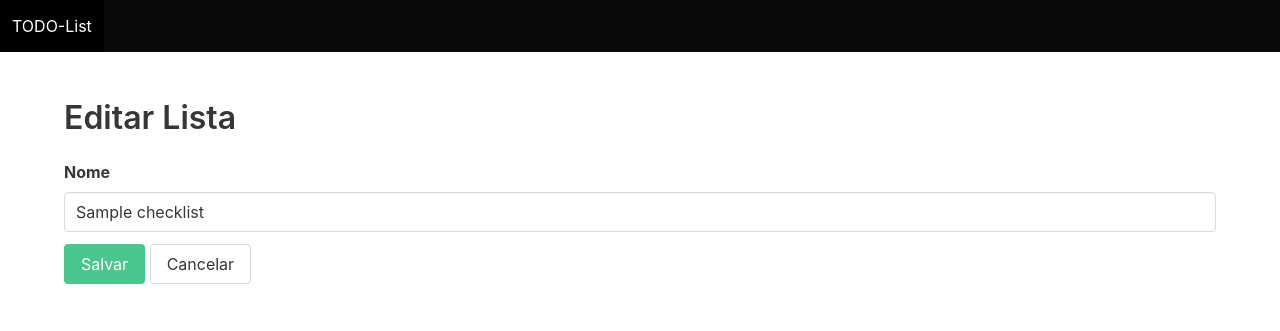
After one commit to Durvaks/todo-list-learn, a Node server app: page /checklists/600000000000000000000001/edit in a window 1280 px wide. The commit adds this page. Shown: the top 331 px of the page. Run offline with Node 20, Linux system fonts and the light colour scheme; tables that the repository leaves empty hold one stand-in row (values such as "Sample post"); some libraries are stand-ins or nearby versions.

Commit message:
creation, edition and remotion. Ok!

```diff
--- a/App.js
+++ b/App.js
@@ -1,17 +1,17 @@
 const express = require('express');
 const path = require('path')
-
 const checklistRouter = require('./src/routes/Checklist');
-const rootRouter = require('./src/routes/index')
+const rootRouter = require('./src/routes/index');
+const methodOverride = require('method-override');
 
 require('./Config/Database');
 
 
 const app = express();
+app.use(methodOverride('_method', {methods:['POST', 'GET']}));
 app.use(express.json());
 app.use(express.urlencoded({extended: true}));
-
-app.use(express.static(path.join(__dirname, 'Public')))
+app.use(express.static(path.join(__dirname, 'Public')));
 
 app.set('views', path.join(__dirname, 'src/views'));
 app.set('view engine', 'ejs');
--- a/package.json
+++ b/package.json
@@ -13,6 +13,7 @@
   "dependencies": {
     "ejs": "^3.1.9",
     "express": "^4.18.2",
+    "method-override": "^3.0.0",
     "mongoose": "^7.1.0"
   },
   "devDependencies": {
--- a/src/routes/Checklist.js
+++ b/src/routes/Checklist.js
@@ -1,10 +1,8 @@
-const express = require('express')
+const express = require('express');
 
 const router = express.Router();
 
 const Checklist = require('../models/checklist');
-const checklist = require('../models/checklist');
-
 
 router.get("/", async (req, res) => {
     try{
@@ -47,24 +45,36 @@ router.get("/:id", async (req, res) => {
 
 })
 
+router.get('/:id/edit', async(req, res)=>{
+    try{
+        let checklist = await Checklist.findById(req.params.id);
+        res.status(200).render('checklists/edit', {checklist: checklist})
+    }catch{
+        res.status(422).render('pages/error', {error: 'Erro ao exibir as listas'});
+    }
+})
+
 
 //ATUALIZA UM DADO PELO ID
-router.put("/:id", async (req, res) => {
-    let {name} = req.body;
+router.put('/:id', async (req, res) => {
+    let {name} = req.body.checklist;
+    let checklist = await Checklist.findById(req.params.id);
     try{
-        let checklist = await Checklist.findByIdAndUpdate(req.params.id, {name}); //<=== Encontrar e Atualizar  do banco de dados
-        res.status(200).json(checklist);
-    }catch(err){
-        res.status(422).json(error);
+        await checklist.updateOne({name});
+        res.redirect('/checklists');
+    }catch(error){
+        console.log(error)
+        let errors = error.erros
+        res.status(422).render('checklists/edit', {checklist: {...checklist, errors}})
     }
-})
+});
 
 router.delete("/:id", async (req, res)=>{
     try{
         let checklist = await Checklist.findByIdAndDelete(req.params.id); //<=== Encontrar e Deletar do banco de dados
-        res.status(200).json(checklist);
+        res.redirect('/checklists');
     }catch(error){
-        res.status(422).json(error);
+        res.status(500).render('/pages/error', {error: 'erro ao deletar a lista de tarefas'});
     }
 })
 
--- /dev/null
+++ b/src/views/checklists/edit.ejs
@@ -0,0 +1,9 @@
+<%- include('../layouts/header', {title: 'Editar tarefas'})%>
+<%- include("../layouts/menu")%>
+<section class="section">
+    <div class="container">
+      <h1 class="title size-4">Editar Lista</h1>
+      <%- include('form', {url: `/checklists/${checklist.id}/?_method=PUT`, checklist: checklist}) %>
+    </div>
+</section>
+<%- include("../layouts/footer")%>
--- a/src/views/checklists/form.ejs
+++ b/src/views/checklists/form.ejs
@@ -1,4 +1,4 @@
-<form method="<%= method %>" action="<%= url %>">
+<form method="post" action="<%= url %>">
     <div class="field">
         <label class="label">Nome</label>
         <div class="control">
--- a/src/views/checklists/index.ejs
+++ b/src/views/checklists/index.ejs
@@ -33,12 +33,12 @@
               </p>
               <p class="card-footer-item">
                 <span>
-                  <a href="checklist-form.html">Editar</a>
+                  <a href="/checklists/<%= checklist._id%>/edit">Editar</a>
                 </span>
               </p>
               <p class="card-footer-item">
                 <span>
-                  <a href="#" class="has-text-danger">Remover</a>
+                  <a href="/checklists/<%= checklist._id%>?_method=delete" class="has-text-danger">Remover</a>
                 </span>
               </p>
             </footer>
--- a/src/views/checklists/new.ejs
+++ b/src/views/checklists/new.ejs
@@ -3,7 +3,7 @@
 <section class="section">
     <div class="container">
       <h1 class="title size-4">Nova Lista</h1>
-      <%- include('form', {method: 'post', url: '/checklists' , checklist: checklist}) %>
+      <%- include('form', {url: '/checklists?_method=post', checklist: checklist}) %>
     </div>
 </section>
 <%- include("../layouts/footer")%>
```
Also changed, not shown: src/views/Pages/error.ejs (added, +18 -0 lines), 1 other file.
